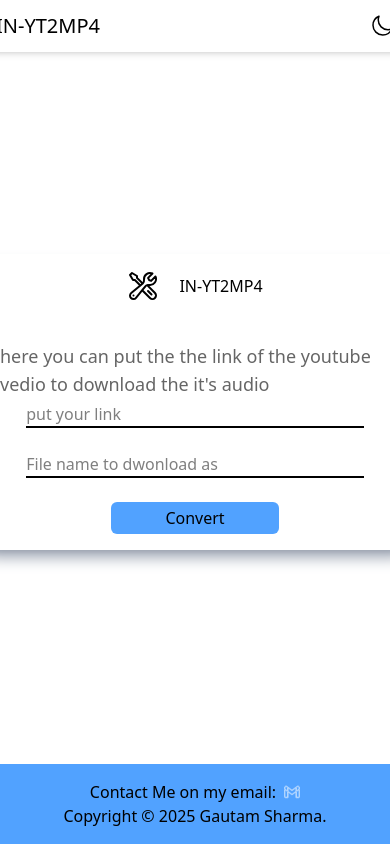
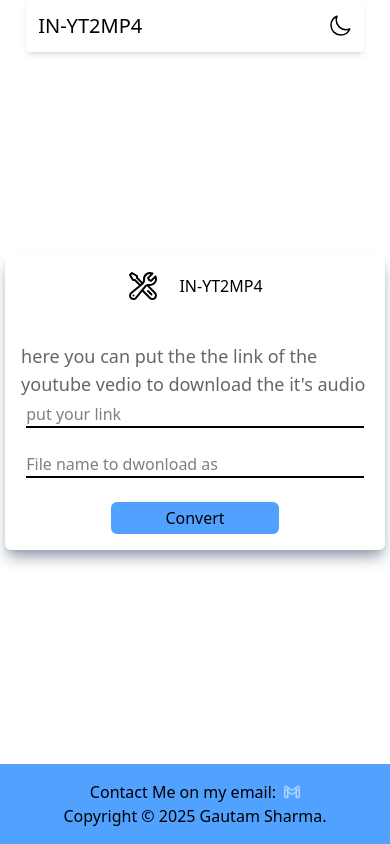
Before and after one commit to gautamSH20/YT-MP4, a React (Vite) app: page / in a window 390 px wide. Built offline with nearby package versions, Linux system fonts and the light colour scheme.

Commit message:
response

```diff
--- a/src/App.tsx
+++ b/src/App.tsx
@@ -9,15 +9,15 @@ function App() {
   return (
     <div className={` ${val ? "dark " : ""}`}>
       <div
-        className={`min-h-screen max-h-full flex flex-col justify-center items-center p-4 dark:bg-black  bg-white`}
+        className={`min-h-screen max-h-screen flex flex-col justify-center items-center p-5 dark:bg-black  bg-white`}
       >
-        <section className="absolute top-0">
+        <section className="fixed top-0">
           <Nav onclick={() => setval((e) => !e)} />
         </section>
         <section className="mb-10 md:mb-0">
           <Home />
         </section>
-        <section className="absolute bottom-0 ">
+        <section className="fixed bottom-0">
           <Footer />
         </section>
       </div>
--- a/src/pages/Home.tsx
+++ b/src/pages/Home.tsx
@@ -46,7 +46,7 @@ export const Home = () => {
   };
 
   return (
-    <div className="flex flex-col items-center md:h-[70%] p-4 md:w-[60vh] h-[70%] w-[50vh] rounded-md shadow-lg dark:bg-[#1e2939] dark:shadow-[#1e2949] shadow-gray-400 bg-white">
+    <div className="flex flex-col items-center md:h-[70%] p-4 md:w-[60vh] h-[70%] w-[45vh] rounded-md shadow-lg dark:bg-[#1e2939] dark:shadow-[#1e2949] shadow-gray-400 bg-white">
       <div className="flex items-center mb-10 dark:text-blue-600 text-black gap-5">
         <MainIcon />
         <div>IN-YT2MP4</div>
--- a/src/pages/Nav.tsx
+++ b/src/pages/Nav.tsx
@@ -8,7 +8,7 @@ interface navInter {
 export const Nav = (prop: navInter) => {
   const [light, setLight] = useState(true);
   return (
-    <div className=" flex md:justify-between shadow-md w-[50vh] justify-between md:w-[110vh] p-3 rounded text-xl dark:text-blue-600 text-black dark:bg-[#1e2939] bg-white">
+    <div className=" flex md:justify-between shadow-md w-[40vh] justify-between md:w-[110vh] p-3 rounded text-xl dark:text-blue-600 text-black dark:bg-[#1e2939] bg-white">
       IN-YT2MP4
       <button
         onClick={() => {
--- a/src/utils/url.tsx
+++ b/src/utils/url.tsx
@@ -1,4 +1,4 @@
-const IS_PROD: boolean = false;
+const IS_PROD: boolean = true;
 
 export const BACKEND_URL = IS_PROD
   ? "https://in-yt-mp4-backend.onrender.com"
```
